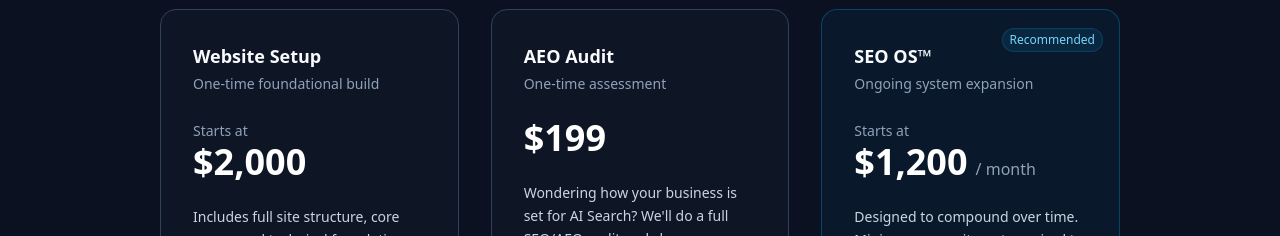
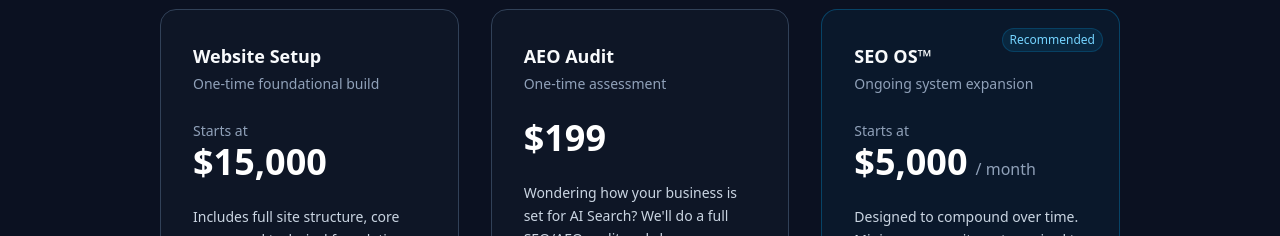
Before and after one commit to lelandsequel/candl, a Next.js app: page /digital in a window 1280 px wide. Shown: the part 2360-2596 px from the top of the page. Built offline with nearby package versions, Linux system fonts and the light colour scheme.

Commit message:
Update pricing: Website Setup to ,000, SEO OS to ,000/month

```diff
--- a/app/digital/page.tsx
+++ b/app/digital/page.tsx
@@ -149,7 +149,7 @@ export default function DigitalPage() {
                             </div>
                             <div className="mt-6">
                                 <span className="text-sm text-slate-400">Starts at</span>
-                                <span className="text-4xl font-bold text-white block">$2,000</span>
+                                <span className="text-4xl font-bold text-white block">$15,000</span>
                             </div>
                             <p className="mt-6 text-sm text-slate-300 leading-relaxed flex-1">
                                 Includes full site structure, core pages, and technical foundations.
@@ -182,7 +182,7 @@ export default function DigitalPage() {
                             <div className="mt-6">
                                 <span className="text-sm text-slate-400">Starts at</span>
                                 <div>
-                                    <span className="text-4xl font-bold text-white">$1,200</span>
+                                    <span className="text-4xl font-bold text-white">$5,000</span>
                                     <span className="text-slate-400 ml-2">/ month</span>
                                 </div>
                             </div>
```
